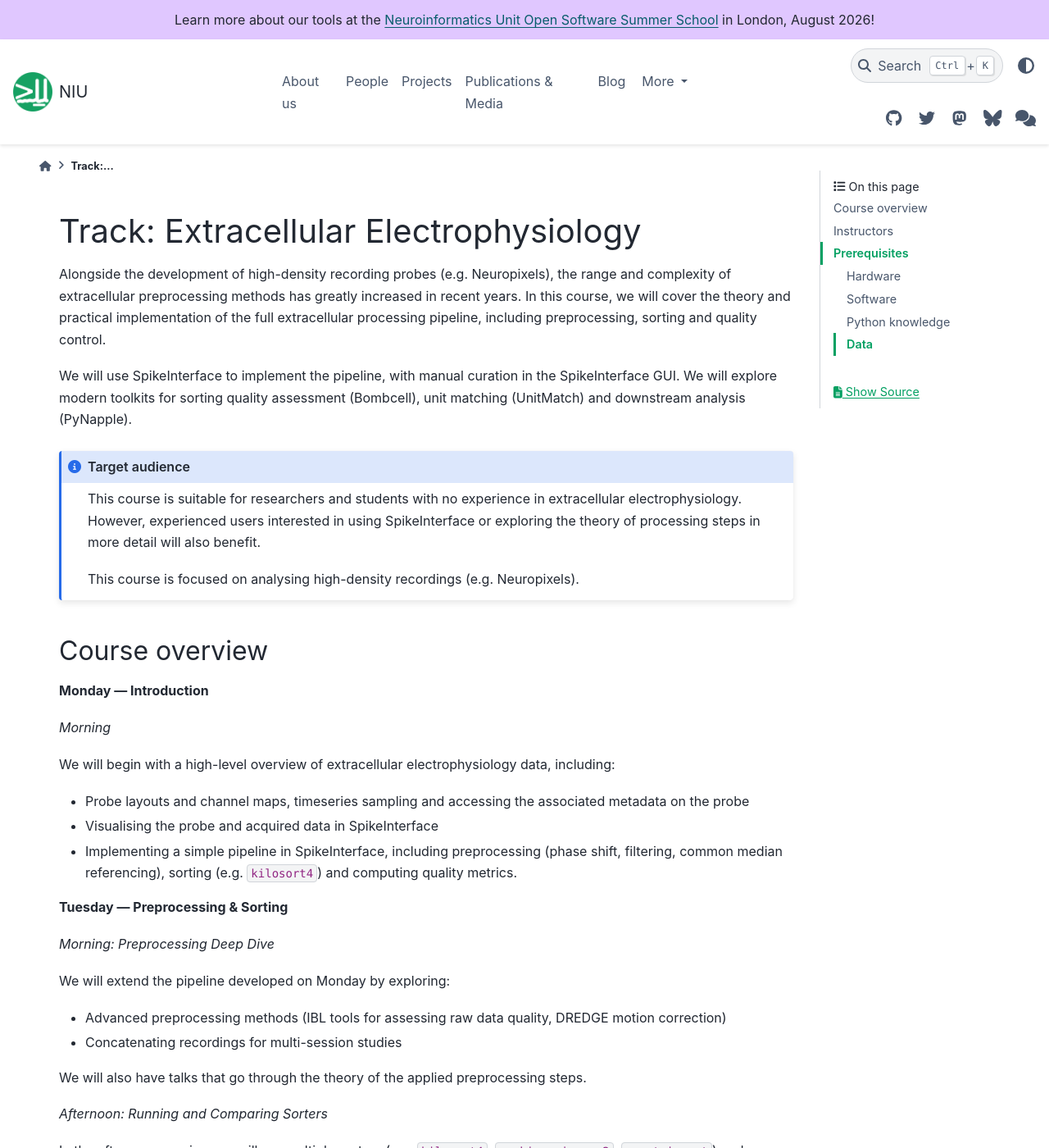
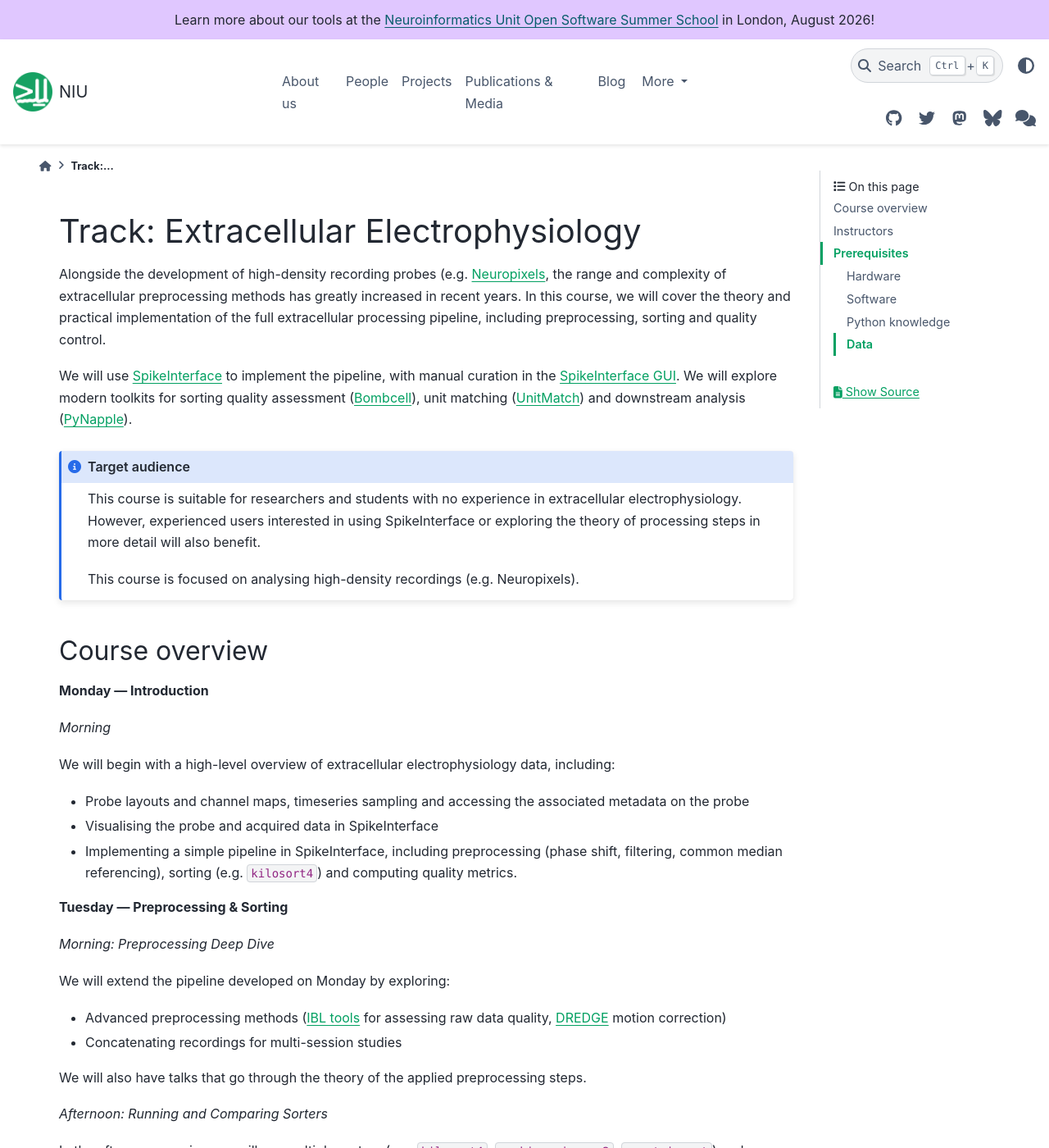
Before and after one commit to neuroinformatics-unit/neuroinformatics-unit.github.io, a Sphinx documentation site: the page built from docs/source/open-software-summer-school/2026/extracellular-electrophysiology.md, in a window 1280 px wide and 1400 px high. Shown: the whole window at 82% size. Built offline with Sphinx 7.4.7 and the PyData theme 0.15.4, drawn with Linux system fonts in a browser that asks for light colours; nearby versions of some CDN libraries; some of the changed lines change nothing that is shown; some of the changed text lies outside the part shown.

Commit message:
Add links.

```diff
--- a/docs/source/open-software-summer-school/2026/extracellular-electrophysiology.md
+++ b/docs/source/open-software-summer-school/2026/extracellular-electrophysiology.md
@@ -1,14 +1,15 @@
 (track-extracellular-ephys)=
 # Track: Extracellular Electrophysiology
 
-Alongside the development of high-density recording probes (e.g. Neuropixels), the range and
-complexity of extracellular preprocessing methods has greatly increased in recent years. In this course,
-we will cover the theory and practical implementation of the full extracellular
+Alongside the development of high-density recording probes (e.g. [Neuropixels](https://www.neuropixels.org/),
+the range and  complexity of extracellular preprocessing methods has greatly increased in recent years.
+In this course, we will cover the theory and practical implementation of the full extracellular
 processing pipeline, including preprocessing, sorting and quality control.
 
-We will use SpikeInterface to implement the pipeline, with manual curation in the SpikeInterface GUI.
-We will explore modern toolkits for sorting quality assessment (Bombcell),
-unit matching (UnitMatch) and downstream analysis (PyNapple).
+We will use [SpikeInterface](https://spikeinterface.readthedocs.io/en/stable/)
+to implement the pipeline, with manual curation in the [SpikeInterface GUI](https://github.com/SpikeInterface/spikeinterface-gui).
+We will explore modern toolkits for sorting quality assessment ([Bombcell](https://github.com/Julie-Fabre/bombcell)),
+unit matching ([UnitMatch](https://github.com/EnnyvanBeest/UnitMatch)) and downstream analysis ([PyNapple](https://github.com/pynapple-org/pynapple)).
 
 ::: {admonition} Target audience
 :class: note
@@ -37,7 +38,8 @@
 _Morning: Preprocessing Deep Dive_
 
 We will extend the pipeline developed on Monday by exploring:
-- Advanced preprocessing methods (IBL tools for assessing raw data quality, DREDGE motion correction)
+- Advanced preprocessing methods ([IBL tools](https://figshare.com/articles/online_resource/Spike_sorting_pipeline_for_the_International_Brain_Laboratory/19705522)
+for assessing raw data quality, [DREDGE](https://www.nature.com/articles/s41592-025-02614-5) motion correction)
 - Concatenating recordings for multi-session studies
 
 We will also have talks that go through the theory of the applied preprocessing steps.
@@ -57,15 +59,16 @@
 
 In this session, we will cover how to assess the quality of the sorting outputs.
 This will include a lecture on the different quality metrics as well as:
-- Computing quality metrics in SpikeInterface and Bombcell
-- Assessing the sorter output in the SpikeInterface GUI (you are also free
-to use Phy here if you have it installed).
+- Computing quality metrics in [SpikeInterface](https://spikeinterface.readthedocs.io/en/latest/modules/qualitymetrics.html)
+and [Bombcell](https://github.com/Julie-Fabre/bombcell)
+- Assessing the sorter output in the [SpikeInterface GUI](https://github.com/SpikeInterface/spikeinterface-gui)
+(you are also free to use Phy here if you have it installed).
 
 _Afternoon: Analyzing Outputs_
 
 In the final session, we will focus on combining spike sorting outputs with behavioural events
 for analysis. This will include time alignment between electrophysiology and behavioural
-events, and using PyNapple to generate outputs (e.g. peristimulus time histograms).
+events, and using [PyNapple](https://github.com/pynapple-org/pynapple) to generate outputs (e.g. peristimulus time histograms).
 
 ## Instructors
 - [Joseph Ziminski](https://github.com/JoeZiminski)
```
